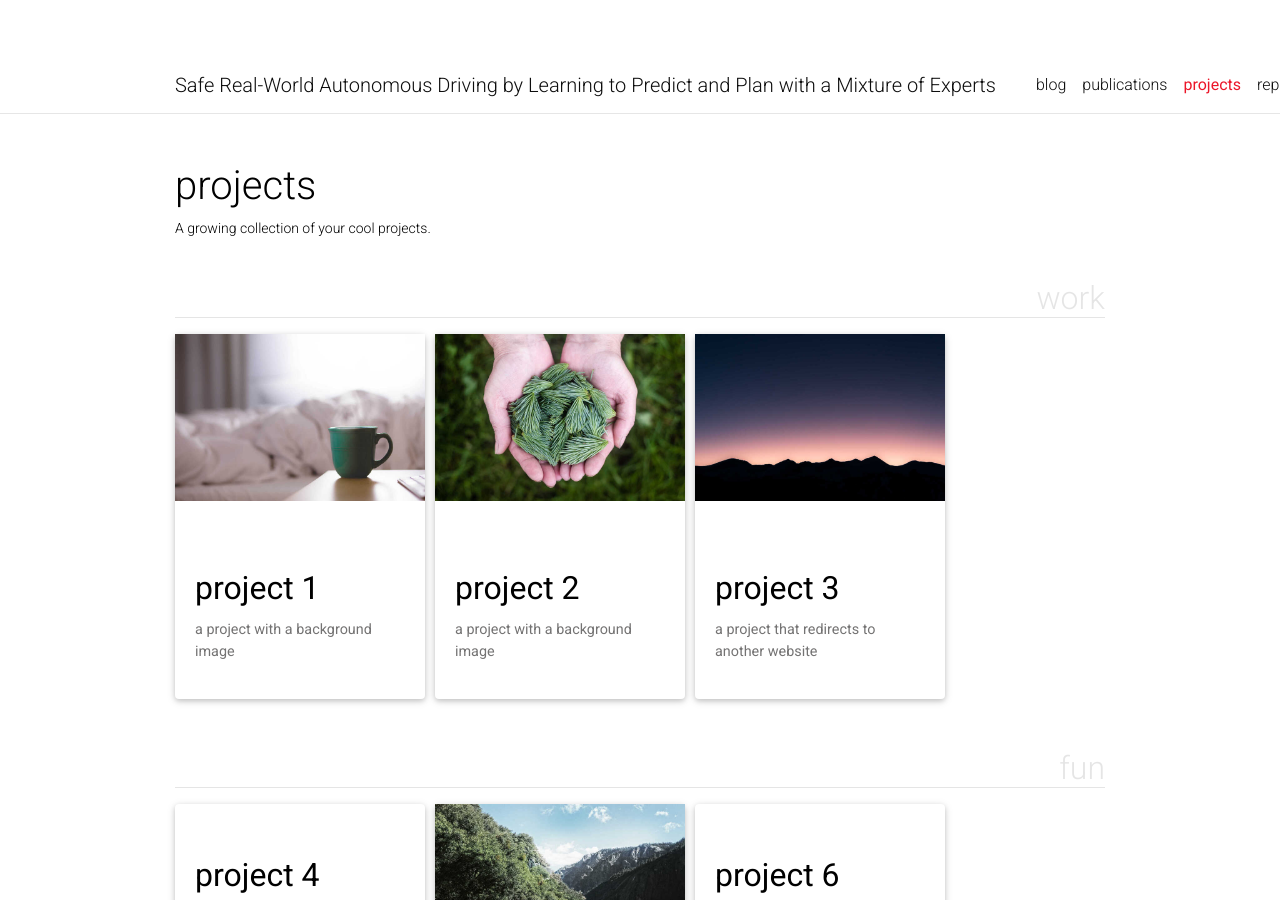
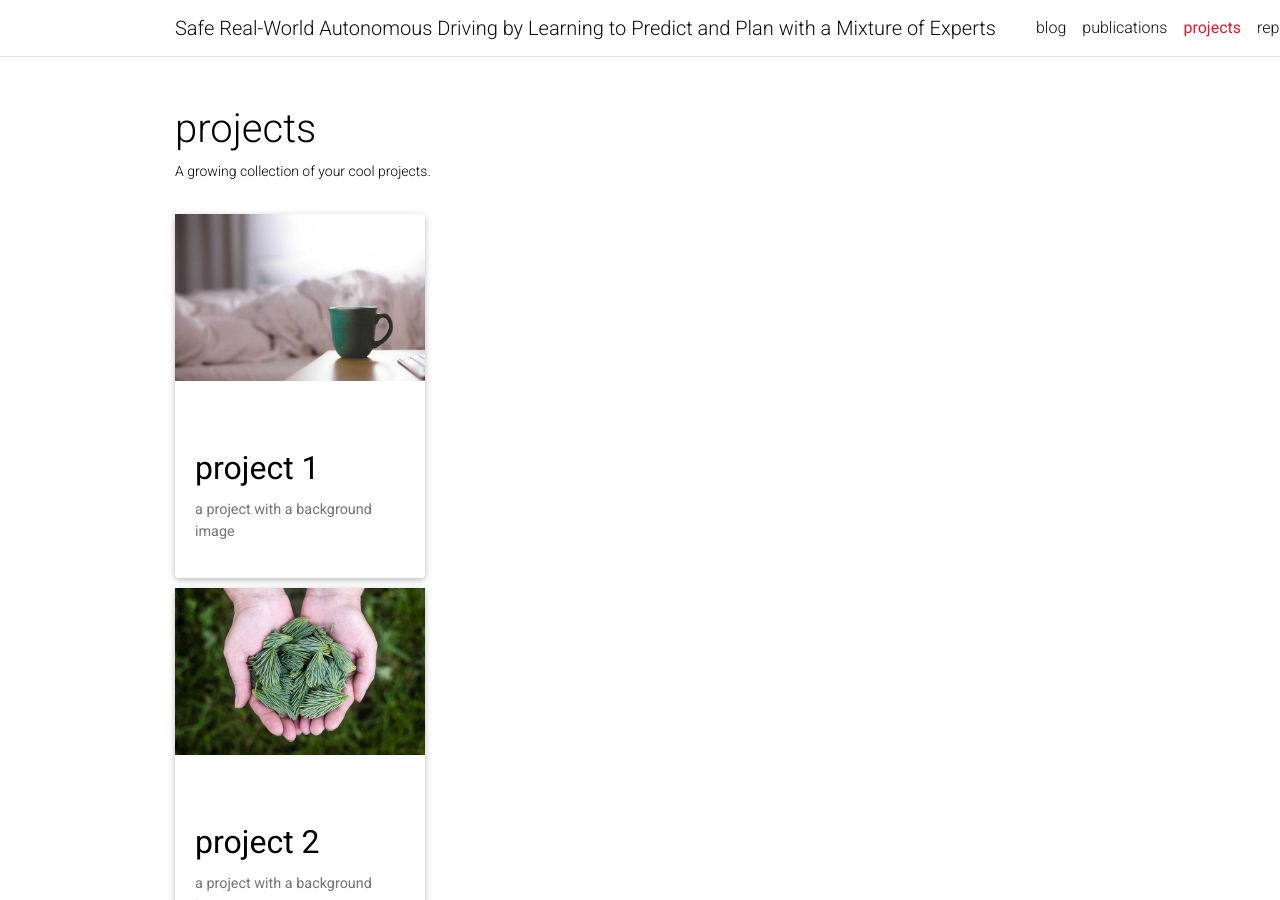
Before and after one commit to wp-research-uk/safepathnet, a Jekyll site: the page built from _pages/projects.md, in a window 1280 px wide and 900 px high. Built offline with Jekyll 4.4.1, drawn with Linux system fonts in a browser that asks for light colours; full-size pictures stand in for the smaller copies a plugin makes; comment, search, counter and statistics services are not loaded; a style sheet for code colours, icons or effects is not loaded.

Commit message:
Update libs

```diff
--- a/_config.yml
+++ b/_config.yml
@@ -184,15 +184,15 @@
   - jekyll-archives
   - jekyll-diagrams
   - jekyll-email-protect
-  - jekyll-feed
-  - jekyll-imagemagick
+  # - jekyll-feed
+  # - jekyll-imagemagick
   - jekyll-minifier
   - jekyll-paginate-v2
   - jekyll/scholar
   - jekyll-sitemap
   - jekyll-target-blank
-  - jekyll-twitter-plugin
-  - jemoji
+  # - jekyll-twitter-plugin
+  # - jemoji
 
 # Sitemap settings
 defaults:
@@ -269,7 +269,7 @@
 # -----------------------------------------------------------------------------
 
 imagemagick:
-  enabled: true # enables responsive images for your site (recomended, see https://github.com/alshedivat/al-folio/issues/537)
+  enabled: false # enables responsive images for your site (recomended, see https://github.com/alshedivat/al-folio/issues/537)
   widths:
     - 480
     - 800
@@ -301,17 +301,17 @@
 enable_panelbear_analytics: false  # enables panelbear analytics
 enable_google_verification: false  # enables google site verification
 enable_bing_verification:   false  # enables bing site verification
-enable_masonry:             true   # enables automatic project cards arangement
+enable_masonry:             false   # enables automatic project cards arangement
 enable_math:                true   # enables math typesetting (uses MathJax)
 enable_tooltips:            false  # enables automatic tooltip links generated
                                    # for each section titles on pages and posts
-enable_darkmode:            true   # enables switching between light/dark modes
+enable_darkmode:            false   # enables switching between light/dark modes
 enable_navbar_social:       false  # enables displaying social links in the
                                    # navbar on the about page
-enable_project_categories:  true   # enables categorization of projects into
+enable_project_categories:  false   # enables categorization of projects into
                                    # multiple categories
-enable_medium_zoom:         true   # enables image zoom feature (as on medium.com)
-enable_progressbar:         true   # enables a horizontal progress bar linked to the vertical scroll position
+enable_medium_zoom:         false   # enables image zoom feature (as on medium.com)
+enable_progressbar:         false   # enables a horizontal progress bar linked to the vertical scroll position
 
 # -----------------------------------------------------------------------------
 # Library versions
```
